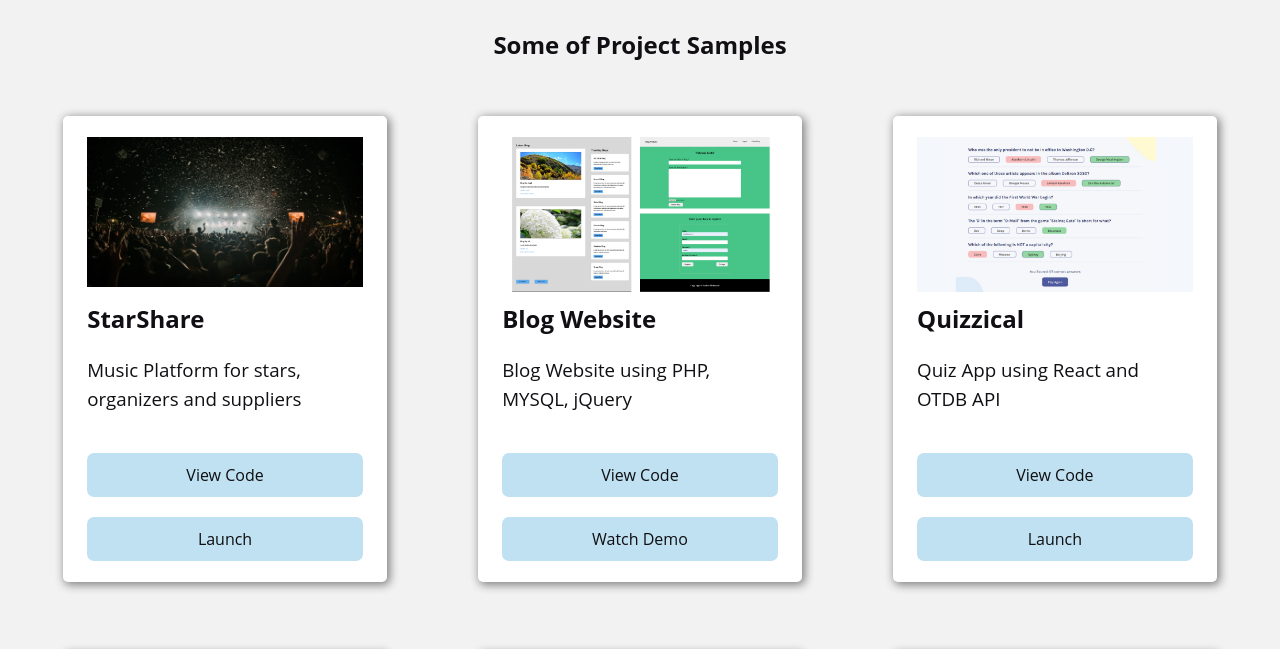
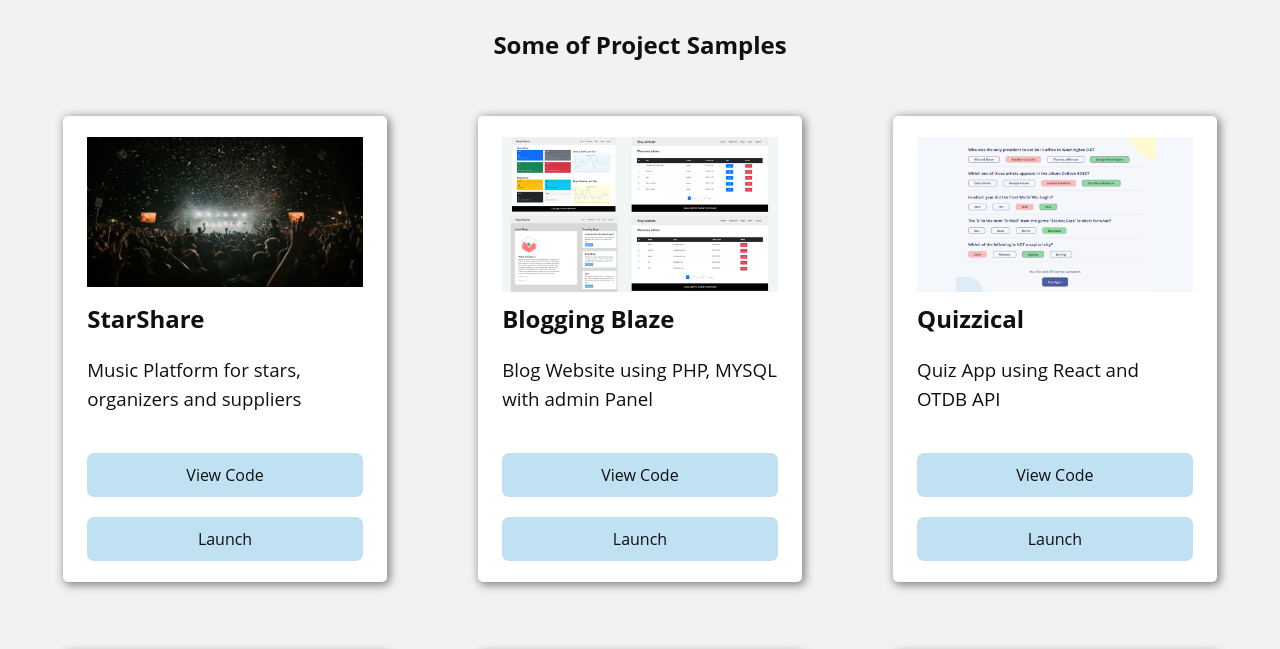
Before and after one commit to Aashar-Mehmood/AasharMehmood, a plain HTML site: page index.html in a window 1280 px wide. Shown: the part 1400-2049 px from the top of the page. Drawn offline with nearby package versions, Linux system fonts and the light colour scheme.

Commit message:
new project images added

```diff
--- a/index.html
+++ b/index.html
@@ -131,16 +131,17 @@
           </div>
         </div>
         <div class="container" data-aos="fade-down">
-          <img src="images/blogWebsite.png" alt="Blog Website" />
+          <img src="images/bloggingBlaze.png" alt="Blogging Blaze" />
           <div class="desc">
-            <h2>Blog Website</h2>
-            <h3>Blog Website using PHP, MYSQL, jQuery</h3>
+            <h2>Blogging Blaze</h2>
+            <h3>Blog Website using PHP, MYSQL with admin Panel</h3>
 
             <div class="btns">
               <a href="https://github.com/Aashar-Mehmood/Dynamic-Blog-Website"
                 >View Code</a
               >
-              <a href="https://youtu.be/sGFQVU3JL7w">Watch Demo</a>
+              <a href="http://bloggingblaze.infinityfreeapp.com/">Launch</a>
+              <!-- <a href="https://youtu.be/sGFQVU3JL7w">Watch Demo</a> -->
             </div>
           </div>
         </div>
```
Also changed, not shown: images/blogWebsite.png (deleted), images/bloggingBlaze.png (added).
